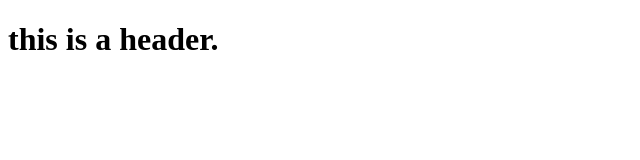
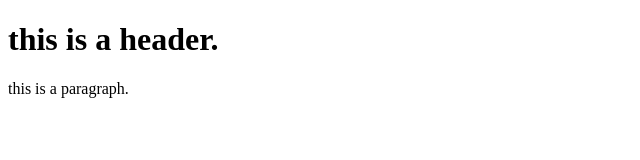
Before and after one commit to mrsafin/Demo, a plain HTML site: page index.html in a window 1280 px wide. Shown: the whole page, without its empty margins (0-640 px from the left). Drawn offline with Linux system fonts and the light colour scheme.

Commit message:
Update author name and add a paragraph

```diff
--- a/index.html
+++ b/index.html
@@ -9,5 +9,8 @@
     <h1>
         this is a header.
     </h1>
+    <p>
+        this is a paragraph.
+    </p>
 </body>
 </html>
```
Also changed, not shown: 1 other file.
